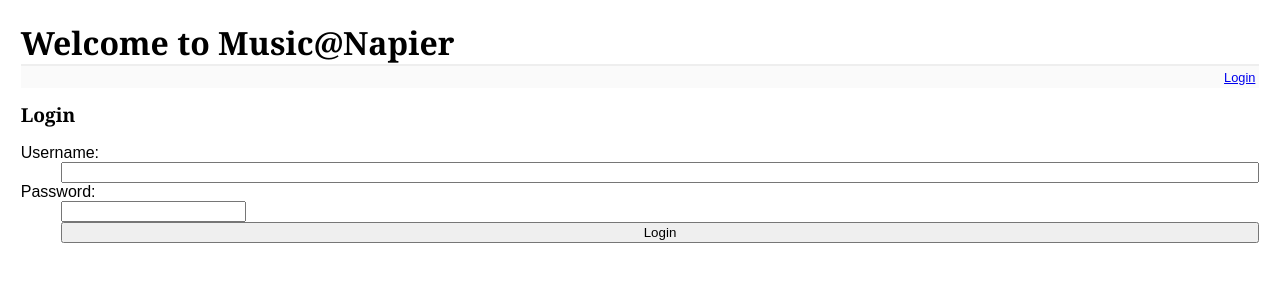
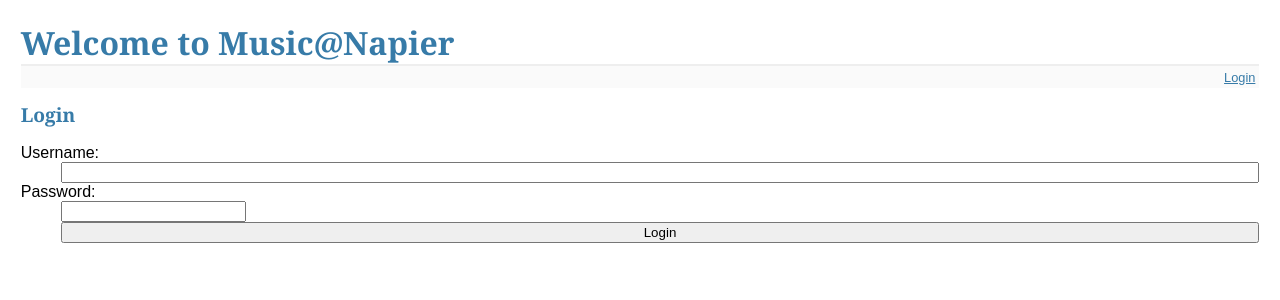
Before and after one commit to KathaK/src, a Flask app: page / in a window 1280 px wide. Shown: the top 300 px of the page. Run offline with Flask 2, Linux system fonts and the light colour scheme.

Commit message:
correct character

```diff
--- a/static/style.css
+++ b/static/style.css
@@ -1,5 +1,5 @@
 body      { font-family: sans-serif; background: #FFFFFF; }
-a, h1, h2 { color: #377BA8: }
+a, h1, h2 { color: #377BA8; }
 h1, h2    { font-family: 'Georgia', serif; margin: 0; }
 h1        { border-bottom: 2px solid #eee; }
 h2        { font-size: 1.2em; }
```
